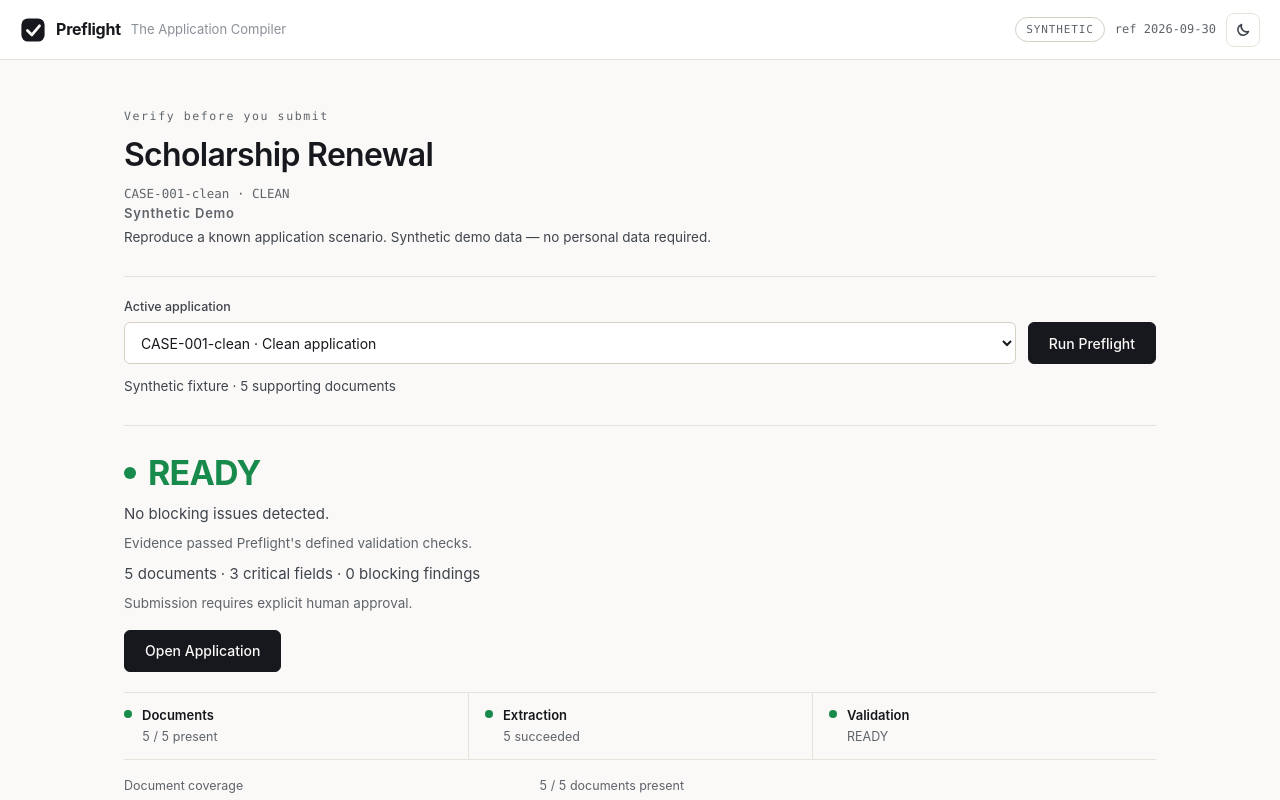
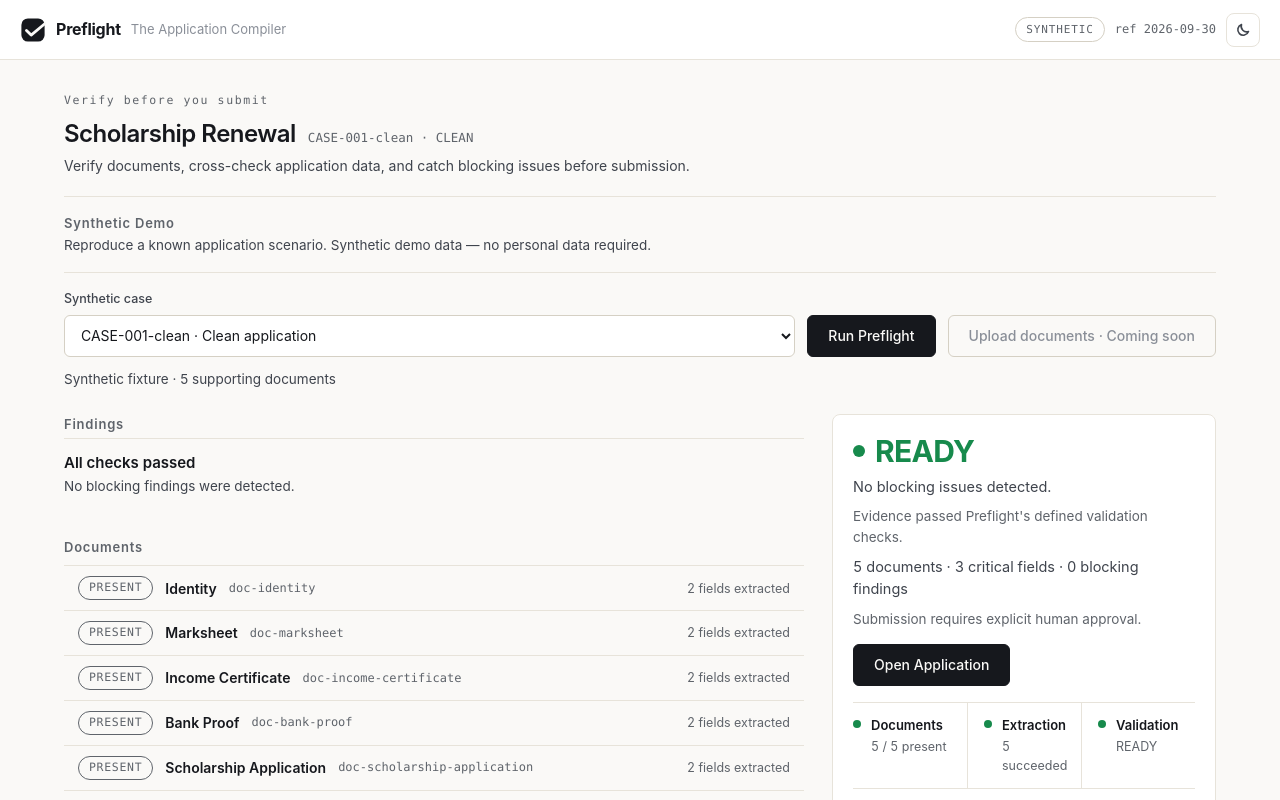
Before and after one commit to DivyanshuRaj7/preflight, a React (Vite) app: page / in a window 1280 px wide. Both pictures are taken after a click on the button "Run Preflight". Shown: the top 800 px of the page. Built offline with nearby package versions, Linux system fonts and the light colour scheme.

Commit message:
feat: redesign console as two-column decision desk

```diff
--- a/src/ui/App.tsx
+++ b/src/ui/App.tsx
@@ -6,7 +6,6 @@ import { WorkspaceHeader } from "./WorkspaceHeader.js";
 import { PipelinePanel } from "./PipelinePanel.js";
 import { ApprovalPanel } from "./ApprovalPanel.js";
 import { FindingList, type EvidenceSelection } from "./FindingList.js";
-import { EvidencePanel } from "./EvidencePanel.js";
 import { DocumentList } from "./DocumentList.js";
 
 type Theme = "light" | "dark";
@@ -100,9 +99,9 @@ export function App() {
         {!run && !running ? (
           <div className="pf-empty">
             <h2>Nothing validated yet</h2>
-            <p>Verify an application before it is submitted. Choose an application above and run the check.</p>
+            <p>Verify an application before it is submitted. Choose a synthetic case above and run the check.</p>
             <ol>
-              <li>Choose the active application.</li>
+              <li>Choose a synthetic case.</li>
               <li>Run Preflight.</li>
               <li>Read the findings, evidence, and remediation.</li>
             </ol>
@@ -111,11 +110,8 @@ export function App() {
         ) : null}
         {run && !running ? (
           <>
-            <div role="status" aria-live="polite" aria-label="Preflight result">
-              <PipelinePanel run={run} />
-            </div>
-            <div className="pf-columns">
-              <div>
+            <div className="pf-desk">
+              <div className="pf-desk-main">
                 <section id="findings" aria-label="Validation findings">
                   <h2 className="pf-section-title">Findings</h2>
                   <FindingList
@@ -130,14 +126,26 @@ export function App() {
                   <h2 className="pf-section-title">Documents</h2>
                   <DocumentList documents={run.documents} />
                 </section>
+              </div>
+              <div className="pf-desk-side">
+                <div role="status" aria-live="polite" aria-label="Preflight result">
+                  <PipelinePanel
+                    run={run}
+                    finding={activeFinding}
+                    evidence={run.evidence}
+                    selectedEvidenceId={selectedEvidence}
+                  />
+                </div>
                 {run.decision.status === "READY" ? <ApprovalPanel run={run} /> : null}
-              </div>
-              <div className="pf-evidence-pane">
-                <EvidencePanel finding={activeFinding} evidence={run.evidence} selectedId={selectedEvidence} />
               </div>
             </div>
           </>
         ) : null}
+        <footer className="pf-footer">
+          <p>
+            AI for ambiguity. Code for correctness. · Synthetic data only — this interface never submits anything.
+          </p>
+        </footer>
 </main>
     </>
   );
--- a/src/ui/Logo.tsx
+++ b/src/ui/Logo.tsx
@@ -6,7 +6,7 @@ export function PreflightMark() {
     <svg viewBox="0 0 28 28" aria-hidden="true" className="pf-mark">
       <rect x="1.5" y="1.5" width="25" height="25" rx="7" fill="var(--ink)" />
       <path
-        d="M8 14.5l4.8 4.8L21 9.5"
+        d="M7 14.5l5 5L27 7"
         fill="none"
         stroke="var(--canvas)"
         strokeWidth="3"
--- a/src/ui/WorkspaceHeader.tsx
+++ b/src/ui/WorkspaceHeader.tsx
@@ -1,8 +1,8 @@
 import { CASES, DEMO_CASE_IDS, demoDisplayName } from "./cases.js";
 
-// Application context header: what is being verified, the active
-// application control, and the single Run action. Stage progress lives in
-// the pipeline panel once a run exists — it is not duplicated here.
+// Compact application context: what is being verified, the synthetic-case
+// evaluation control, and the single Run action. The decision surface lives
+// in the pipeline panel — this header only selects the scenario.
 export function WorkspaceHeader({
   selectedId,
   running,
@@ -21,10 +21,13 @@ export function WorkspaceHeader({
   return (
     <header className="pf-workspace">
       <p className="pf-eyebrow">Verify before you submit</p>
+      <div className="pf-context-row">
         <h1 className="pf-title">Scholarship Renewal</h1>
         <p className="pf-case-id" translate="no">
           {selected.id} · {selected.scenario.split("-").join(" ").toUpperCase()}
         </p>
+      </div>
+      <p className="pf-lede">Verify documents, cross-check application data, and catch blocking issues before submission.</p>
       {selected.adversarial === true ? (
         <p className="pf-adversarial-flag">
           <span className="pf-badge pf-badge-awaiting" translate="no">
@@ -33,11 +36,12 @@ export function WorkspaceHeader({
           Known limitation case — its result tests the system boundary, not a normal application.
         </p>
       ) : null}
+      <div className="pf-demo">
         <h2 className="pf-section-title">Synthetic Demo</h2>
         <p className="pf-summary">Reproduce a known application scenario. Synthetic demo data — no personal data required.</p>
         <div className="pf-controls">
           <div className="pf-field pf-field-grow">
-          <label htmlFor="case-select">Active application</label>
+            <label htmlFor="case-select">Synthetic case</label>
             <select id="case-select" value={selectedId} onChange={(event) => onSelect(event.target.value)}>
               <optgroup label="Synthetic demo cases">
                 {demoCases.map((c) => (
@@ -60,10 +64,19 @@ export function WorkspaceHeader({
           <button type="button" className="pf-btn" onClick={onRun} disabled={running}>
             {running ? "Running…" : "Run Preflight"}
           </button>
+          <button
+            type="button"
+            className="pf-btn-secondary pf-btn-soon"
+            disabled
+            title="Direct document upload is not available in this build."
+          >
+            Upload documents · Coming soon
+          </button>
         </div>
         <p className="pf-summary" translate="no">
           Synthetic fixture · {documentCount} supporting documents
         </p>
+      </div>
     </header>
   );
 }
--- a/src/ui/tokens.css
+++ b/src/ui/tokens.css
@@ -144,7 +144,7 @@ button, select { touch-action: manipulation; font: inherit; }
 
 /* ---------- Workspace ---------- */
 
-.pf-main { max-width: 1080px; margin: 0 auto; padding: 48px 24px 72px; width: 100%; }
+.pf-main { max-width: 1200px; margin: 0 auto; padding: 32px 24px 48px; width: 100%; }
 
 .pf-eyebrow {
   font-family: var(--font-mono);
@@ -153,8 +153,12 @@ button, select { touch-action: manipulation; font: inherit; }
   color: var(--ink-subtle);
   margin: 0 0 10px;
 }
-.pf-title { font-size: 32px; font-weight: 600; letter-spacing: -0.022em; line-height: 1.18; margin: 0; text-wrap: balance; }
-.pf-case-id { font-family: var(--font-mono); font-size: 12.5px; color: var(--ink-subtle); margin: 10px 0 0; }
+.pf-title { font-size: 24px; font-weight: 600; letter-spacing: -0.022em; line-height: 1.2; margin: 0; text-wrap: balance; }
+.pf-context-row { display: flex; align-items: baseline; gap: 12px; flex-wrap: wrap; }
+.pf-lede { margin: 6px 0 0; font-size: 14px; color: var(--ink-muted); max-width: 72ch; }
+.pf-demo { margin-top: 20px; padding-top: 16px; border-top: 1px solid var(--hairline); }
+.pf-demo > .pf-section-title { margin-bottom: 2px; }
+.pf-case-id { font-family: var(--font-mono); font-size: 12.5px; color: var(--ink-subtle); margin: 0; }
 .pf-adversarial-flag { display: flex; align-items: center; gap: 8px; margin: 10px 0 0; font-size: 13px; color: var(--ink-muted); }
 .pf-case-id strong { color: var(--ink-muted); font-weight: 500; }
 
@@ -162,8 +166,8 @@ button, select { touch-action: manipulation; font: inherit; }
   display: flex;
   gap: 12px;
   align-items: flex-end;
-  margin-top: 28px;
-  padding: 20px 0 4px;
+  margin-top: 16px;
+  padding: 16px 0 4px;
   border-top: 1px solid var(--hairline);
 }
 .pf-field { display: flex; flex-direction: column; gap: 6px; min-width: 0; }
@@ -214,19 +218,46 @@ button, select { touch-action: manipulation; font: inherit; }
 .pf-btn-secondary:hover { background: var(--surface-2); border-color: var(--ink-subtle); }
 .pf-btn-secondary:active { transform: translateY(1px); }
 a.pf-btn-link { text-decoration: none; display: inline-flex; align-items: center; }
+.pf-btn-soon:disabled { background: transparent; border-color: var(--hairline-strong); color: var(--ink-faint); opacity: 1; cursor: not-allowed; }
+
+/* ---------- Decision desk: evidence left, decision right ---------- */
+
+.pf-desk {
+  display: grid;
+  grid-template-columns: minmax(0, 1fr) 384px;
+  gap: 28px;
+  align-items: start;
+  margin-top: 24px;
+}
+.pf-desk-side {
+  position: sticky;
+  top: 16px;
+  max-height: calc(100vh - 32px);
+  overflow-y: auto;
+  min-width: 0;
+}
+.pf-desk-side .pf-pipeline {
+  background: var(--surface-1);
+  border: 1px solid var(--hairline);
+  border-radius: var(--radius-md);
+  padding: 20px;
+}
+.pf-desk-side .pf-approval {
+  background: var(--surface-1);
+  border: 1px solid var(--hairline);
+  border-radius: var(--radius-md);
+  padding: 20px;
+  margin-top: 16px;
+}
 
 /* ---------- Verification pipeline panel ---------- */
 
-.pf-pipeline {
-  margin-top: 28px;
-  padding-top: 28px;
-  border-top: 1px solid var(--hairline);
-}
+.pf-pipeline { margin-top: 0; }
 .pf-decision-word {
   display: flex;
   align-items: center;
-  gap: 12px;
-  font-size: 34px;
+  gap: 10px;
+  font-size: 30px;
   font-weight: 650;
   letter-spacing: -0.022em;
   line-height: 1.1;
@@ -237,8 +268,14 @@ a.pf-btn-link { text-decoration: none; display: inline-flex; align-items: center
 .pf-decision-word.is-ready .pf-decision-dot { background: var(--ready); }
 .pf-decision-word.is-blocked { color: var(--blocked); }
 .pf-decision-word.is-blocked .pf-decision-dot { background: var(--blocked); }
-.pf-decision-body { margin-top: 10px; max-width: 70ch; }
-.pf-decision-body > p { margin: 0 0 8px; color: var(--ink-muted); font-size: 15px; }
+.pf-decision-body { margin-top: 8px; }
+.pf-decision-body > p { margin: 0 0 8px; color: var(--ink-muted); font-size: 14.5px; }
+.pf-decision-finding { margin: 12px 0 0; padding-top: 12px; border-top: 1px solid var(--hairline); }
+.pf-decision-headline { margin: 0 0 6px !important; font-size: 17px !important; font-weight: 600; color: var(--ink) !important; letter-spacing: -0.005em; overflow-wrap: anywhere; }
+.pf-decision-fix { margin: 0 !important; font-size: 13.5px !important; }
+.pf-decision-fix strong { display: inline; font-size: 11.5px; letter-spacing: 0.08em; color: var(--ink-subtle); font-weight: 600; margin-right: 6px; }
+.pf-decision-body .pf-evidence-panel { border: none; border-radius: 0; background: transparent; padding: 12px 0 0; margin-top: 12px; border-top: 1px solid var(--hairline); }
+.pf-decision-body .pf-evidence-idle { padding-top: 12px; border-top: 1px solid var(--hairline); }
 .pf-decision-sub { font-size: 13.5px !important; color: var(--ink-subtle) !important; }
 .pf-decision-counts { font-variant-numeric: tabular-nums; }
 .pf-decision-counts strong { color: var(--ink); }
@@ -249,7 +286,7 @@ a.pf-btn-link { text-decoration: none; display: inline-flex; align-items: center
   list-style: none;
   display: grid;
   grid-template-columns: repeat(3, minmax(0, 1fr));
-  margin: 20px 0 0;
+  margin: 16px 0 0;
   padding: 0;
   border-top: 1px solid var(--hairline);
   border-bottom: 1px solid var(--hairline);
@@ -270,7 +307,7 @@ a.pf-btn-link { text-decoration: none; display: inline-flex; align-items: center
 .pf-stage-detail { margin: 2px 0 0; font-size: 12.5px; color: var(--ink-subtle); font-variant-numeric: tabular-nums; }
 
 /* Document coverage: labeled bar for coverage only. */
-.pf-coverage { margin-top: 16px; max-width: 560px; }
+.pf-coverage { margin-top: 12px; }
 .pf-coverage-head {
   display: flex;
   justify-content: space-between;
@@ -291,7 +328,7 @@ a.pf-btn-link { text-decoration: none; display: inline-flex; align-items: center
 .pf-progress-fill.is-ready { background: var(--ready); }
 .pf-progress-fill.is-blocked { background: var(--blocked); }
 
-.pf-pipeline-actions { display: flex; flex-wrap: wrap; gap: 10px; margin-top: 16px; }
+.pf-pipeline-actions { display: flex; flex-wrap: wrap; gap: 10px; margin-top: 14px; }
 
 /* Quiet verification result for READY: no dashboard box. */
 .pf-quiet-result { margin: 4px 0 0; padding: 12px 0; border-top: 1px solid var(--hairline); }
@@ -302,14 +339,7 @@ a.pf-btn-link { text-decoration: none; display: inline-flex; align-items: center
 
 /* ---------- Content columns ---------- */
 
-.pf-columns {
-  display: grid;
-  grid-template-columns: minmax(0, 1fr) 320px;
-  gap: 32px;
-  align-items: start;
-  margin-top: 32px;
-}
-.pf-evidence-pane { position: sticky; top: 16px; }
+.pf-desk-main > section + section { margin-top: 28px; }
 
 .pf-section-title { font-size: 13px; font-weight: 600; letter-spacing: 0.06em; color: var(--ink-subtle); margin: 0 0 4px; }
 section { scroll-margin-top: 16px; }
@@ -321,7 +351,7 @@ section { scroll-margin-top: 16px; }
 .pf-summary strong { color: var(--ink); font-variant-numeric: tabular-nums; }
 .pf-finding-list { list-style: none; margin: 0; padding: 0; }
 .pf-finding {
-  padding: 18px 0 18px 16px;
+  padding: 14px 0 14px 14px;
   border-left: 3px solid var(--hairline-strong);
   cursor: pointer;
   transition: background-color 160ms ease-out;
@@ -336,7 +366,7 @@ section { scroll-margin-top: 16px; }
 .pf-why { margin: 6px 0 0; font-size: 13.5px; color: var(--ink-muted); }
 
 /* Compared values: cited evidence grouped by source document. */
-.pf-compared { margin: 14px 0 0; border: 1px solid var(--hairline); border-radius: var(--radius-md); background: var(--surface-1); overflow: hidden; }
+.pf-compared { margin: 10px 0 0; border: 1px solid var(--hairline); border-radius: var(--radius-md); background: var(--surface-1); overflow: hidden; }
 .pf-compared-title { font-size: 11.5px; font-weight: 600; letter-spacing: 0.08em; color: var(--ink-subtle); padding: 8px 14px 0; margin: 0; }
 .pf-compared dl { margin: 0; }
 .pf-compared .pf-compared-row {
@@ -351,7 +381,7 @@ section { scroll-margin-top: 16px; }
 .pf-compared dd { margin: 0; font-size: 14.5px; font-weight: 600; overflow-wrap: anywhere; }
 .pf-compared dd.mismatch { color: var(--blocked); }
 
-.pf-ev-refs { display: flex; flex-wrap: wrap; gap: 8px; margin: 14px 0 0; padding: 0; list-style: none; }
+.pf-ev-refs { display: flex; flex-wrap: wrap; gap: 8px; margin: 10px 0 0; padding: 0; list-style: none; }
 .pf-ev-refs-label { font-size: 11.5px; font-weight: 600; letter-spacing: 0.08em; color: var(--ink-subtle); width: 100%; }
 .pf-ev-chip {
   font-family: var(--font-mono);
@@ -371,8 +401,8 @@ section { scroll-margin-top: 16px; }
 .pf-ev-chip[aria-pressed="true"] { background: var(--ink); border-color: var(--ink); color: var(--canvas); }
 
 .pf-remediation {
-  margin: 14px 0 0;
-  padding: 12px 16px;
+  margin: 10px 0 0;
+  padding: 10px 14px;
   border-left: 3px solid var(--hairline-strong);
   background: var(--surface-1);
   border-radius: 0 var(--radius-md) var(--radius-md) 0;
@@ -381,7 +411,7 @@ section { scroll-margin-top: 16px; }
 .pf-remediation strong { display: block; font-size: 11.5px; letter-spacing: 0.08em; color: var(--ink-subtle); font-weight: 600; margin-bottom: 4px; }
 
 .pf-empty {
-  padding: 40px 24px;
+  padding: 28px 24px;
   text-align: center;
   border: 1px dashed var(--hairline-strong);
   border-radius: var(--radius-md);
@@ -396,12 +426,12 @@ section { scroll-margin-top: 16px; }
 
 /* ---------- Documents ---------- */
 
-.pf-docs { margin-top: 40px; }
+.pf-docs { margin-top: 0; }
 
 /* Approval boundary: quiet review list, explicit action, visible verdict. */
-.pf-approval { margin-top: 40px; padding-top: 24px; border-top: 1px solid var(--hairline); }
-.pf-review-list { margin: 12px 0 0; }
-.pf-review-list > div { display: grid; grid-template-columns: minmax(140px, 220px) minmax(0, 1fr); gap: 4px 12px; padding: 6px 0; }
+.pf-approval { margin-top: 0; }
+.pf-review-list { margin: 8px 0 0; }
+.pf-review-list > div { display: grid; grid-template-columns: minmax(120px, 180px) minmax(0, 1fr); gap: 2px 12px; padding: 4px 0; }
 .pf-review-list > div + div { border-top: 1px solid var(--hairline); }
 .pf-review-list dt { font-size: 12.5px; color: var(--ink-subtle); }
 .pf-review-list dd { margin: 0; font-size: 13.5px; overflow-wrap: anywhere; }
@@ -413,7 +443,7 @@ section { scroll-margin-top: 16px; }
 .pf-doc-list { list-style: none; margin: 8px 0 0; padding: 0; }
 .pf-doc-list > li { border-top: 1px solid var(--hairline); }
 .pf-doc-list > li:last-child { border-bottom: 1px solid var(--hairline); }
-.pf-doc-row { display: flex; align-items: center; gap: 12px; padding: 13px 16px; flex-wrap: wrap; transition: background-color 160ms ease-out; }
+.pf-doc-row { display: flex; align-items: center; gap: 12px; padding: 10px 14px; flex-wrap: wrap; transition: background-color 160ms ease-out; }
 .pf-doc-row:hover { background: var(--surface-2); }
 .pf-doc-row .pf-doc-type { font-weight: 600; font-size: 14px; }
 .pf-doc-row .pf-doc-id { font-family: var(--font-mono); font-size: 12px; color: var(--ink-subtle); overflow-wrap: anywhere; }
@@ -442,7 +472,7 @@ section { scroll-margin-top: 16px; }
 
 /* ---------- Evidence panel ---------- */
 
-.pf-evidence-panel { border: 1px solid var(--hairline); border-radius: var(--radius-md); background: var(--surface-1); padding: 18px; }
+.pf-evidence-panel { border: 1px solid var(--hairline); border-radius: var(--radius-md); background: var(--surface-1); padding: 16px; }
 .pf-evidence-panel h2 { font-size: 13px; font-weight: 600; letter-spacing: 0.06em; color: var(--ink-subtle); margin: 0 0 12px; }
 /* Idle evidence: chromeless text that yields to real evidence. */
 .pf-evidence-idle { padding: 4px 0; }
@@ -466,11 +496,16 @@ section { scroll-margin-top: 16px; }
   @keyframes pf-pulse { from { opacity: 0.55; } to { opacity: 1; } }
 }
 
+/* ---------- Footer ---------- */
+
+.pf-footer { margin-top: 40px; padding-top: 16px; border-top: 1px solid var(--hairline); }
+.pf-footer p { margin: 0; font-size: 12.5px; color: var(--ink-faint); }
+
 /* ---------- Responsive ---------- */
 
 @media (max-width: 1023px) {
-  .pf-columns { grid-template-columns: minmax(0, 1fr); }
-  .pf-evidence-pane { position: static; }
+  .pf-desk { display: flex; flex-direction: column; }
+  .pf-desk-side { position: static; max-height: none; overflow: visible; order: -1; }
 }
 
 @media (max-width: 767px) {
```
Also changed, not shown: src/ui/PipelinePanel.tsx (+26 -4 lines), 2 other files (tests, documents, lock files or other folders). Lines whose indentation alone changed are shown as unchanged.
